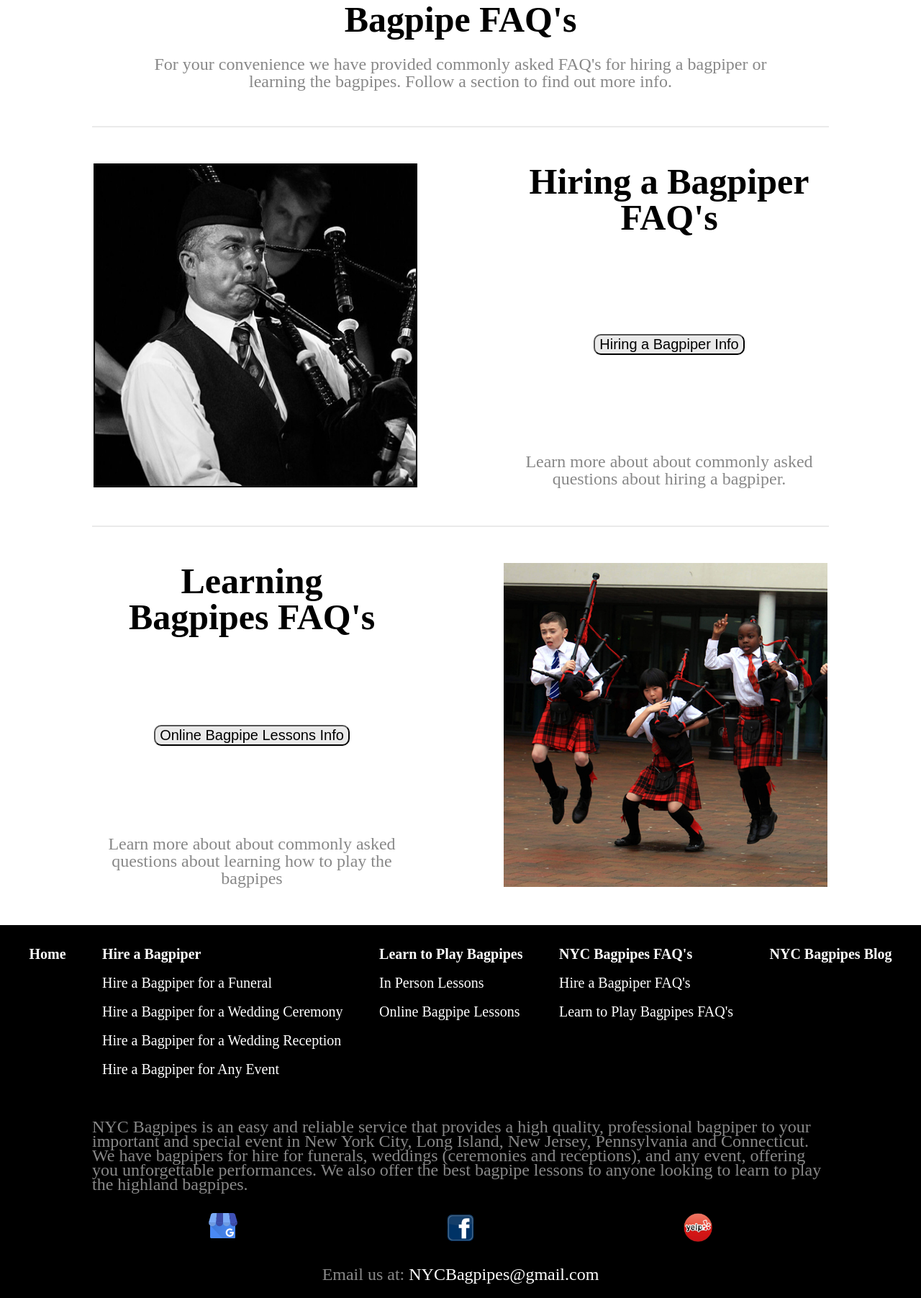
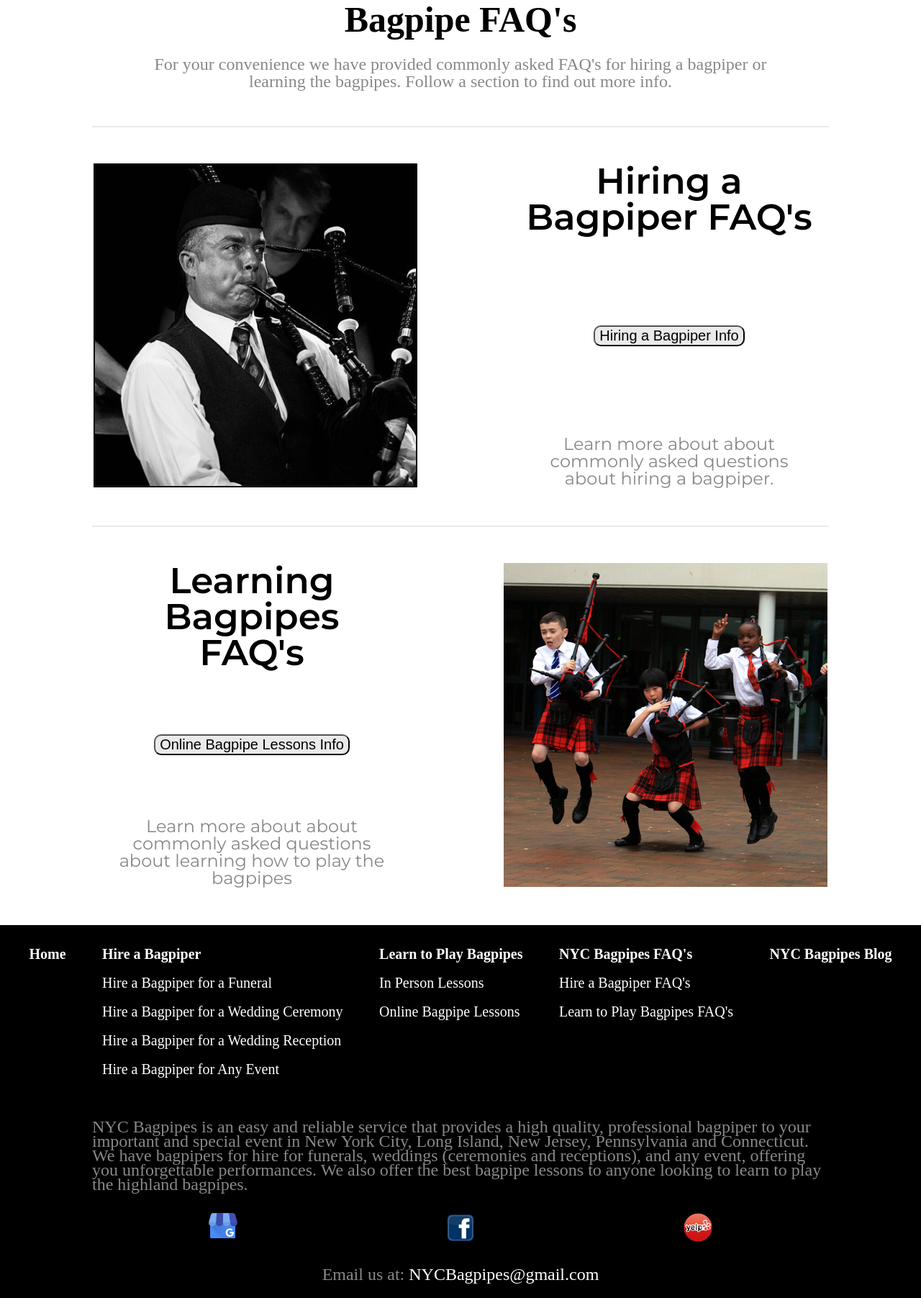
Before and after one commit to CristopherMRodriguez/nycbagpipes-php, a PHP site: page /bagpipe-faq/index.php in a window 1280 px wide. Shown: the part 178-1981 px from the top of the page at 72% size. Run offline with PHP 8.4, Linux system fonts and the light colour scheme; data that the repository does not hold is empty; some web fonts are replaced.

Commit message:
added font to sections

```diff
--- a/styles.css
+++ b/styles.css
@@ -62,6 +62,7 @@ table {
 	--dark-gray: #888888;
 	--red: #FF0000;
 	--ff-main: 'Source Serif Pro', serif;
+	--ff-secondary: 'Montserrat', serif;
 }
 
 body {
@@ -292,6 +293,7 @@ p {
 	height: 100%;
 	width: 100%;
 	padding-top: 50px;
+	font-family: var(--ff-secondary);
 }
 
 	/*text area */
```
